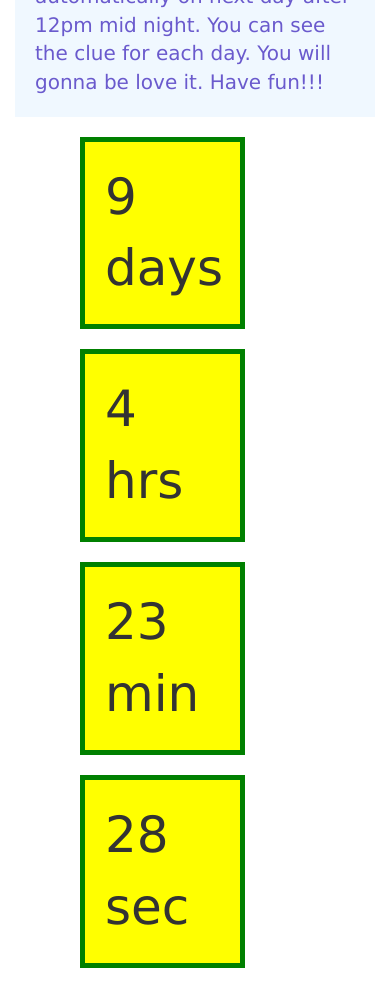
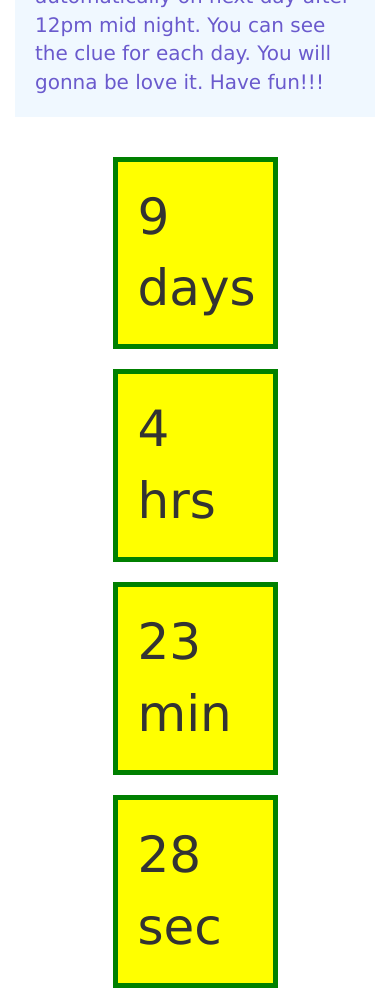
Before and after one commit to ShaluSalodia/countdown, a plain HTML site: page index.html in a window 390 px wide. Shown: the part 400-1388 px from the top of the page. Drawn offline with nearby package versions, Linux system fonts and the light colour scheme.

Commit message:
adding margin

```diff
--- a/custom.css
+++ b/custom.css
@@ -47,7 +47,7 @@ p {
 
 @media only screen and (max-width: 768px) {
     .mr-b-mob{
-    margin-bottom:20px;
+    margin-top:20px;
     }
     mobFont{
         font-size:22px;
--- a/index.html
+++ b/index.html
@@ -20,16 +20,16 @@
         </div>
     </div>
     <div class="row mr-t-20">
-        <div class="col-md-2 col-md-offset-2 col-xs-6 col-xs-offset-2 mr-b-mob">
+        <div class="col-md-2 col-md-offset-2 col-xs-6 col-xs-offset-3 mr-b-mob">
             <div id="day" class="counter"></div>
         </div>
-        <div class="col-md-2 col-md-offset-2 col-xs-6 col-xs-offset-2 mr-b-mob">
+        <div class="col-md-2 col-xs-6 col-xs-offset-3 mr-b-mob">
             <div id="hour" class="counter"></div>
         </div>
-        <div class="col-md-2 col-md-offset-2 col-xs-6 col-xs-offset-2 mr-b-mob">
+        <div class="col-md-2 col-xs-6 col-xs-offset-3 mr-b-mob">
             <div id="minute" class="counter"></div>
         </div>
-        <div class="col-md-2 col-md-offset-2 col-xs-6 col-xs-offset-2 mr-b-mob">
+        <div class="col-md-2 col-xs-6 col-xs-offset-3 mr-b-mob">
             <div id="seconds" class="counter"></div>
         </div>
     </div>
```
